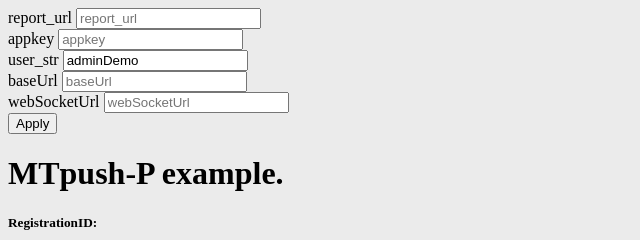
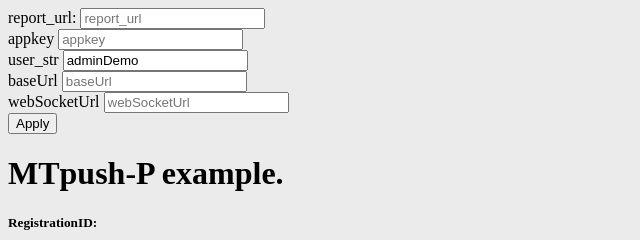
Before and after one commit to nvthuong1996/test-jpush, a plain HTML site: page index.html in a window 1280 px wide. Shown: the top 240 px of the page, 0-640 px from the left. Drawn offline with Linux system fonts and the light colour scheme.

Commit message:
Update index.html

```diff
--- a/index.html
+++ b/index.html
@@ -13,7 +13,7 @@
   <body>
 
     <form action="/">
-      <label for="">report_url</label>
+      <label for="">report_url: </label>
       <input placeholder="report_url" name="report_url" id="report_url"/>
       <br>
       <label for="">appkey</label>
```
